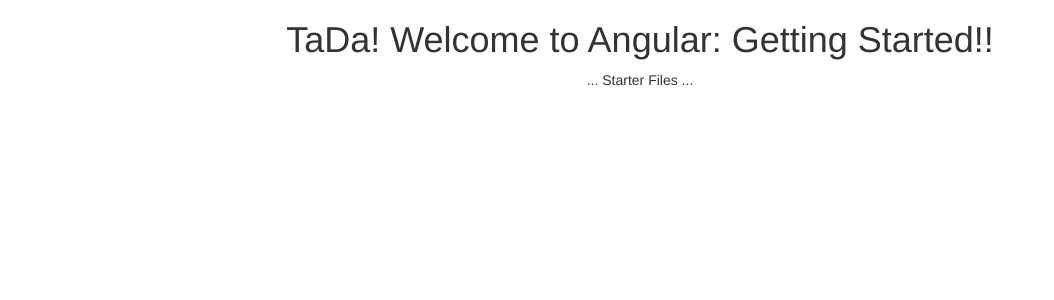
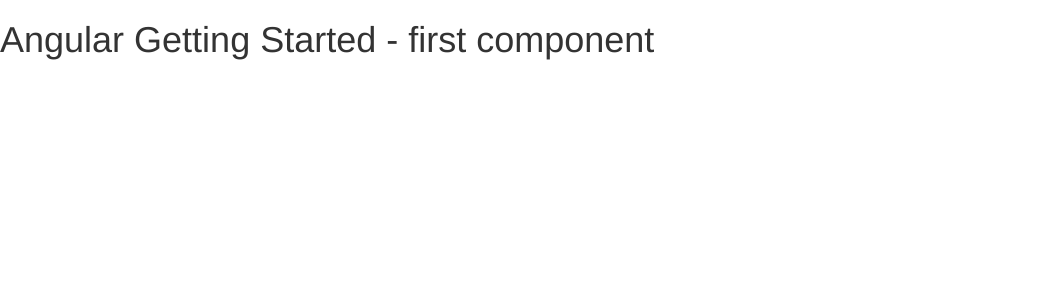
Before and after one commit to kl0sin/Pluralsight, an Angular app in the folder Path/Angular/Angular - Getting Started/: page / in a window 1280 px wide. Shown: the top 300 px of the page, without its empty margins (0-1054 px from the left). Built offline with nearby package versions, Linux system fonts and the light colour scheme.

Commit message:
Introduction to Components - complete

```diff
--- a/Path/Angular/Angular - Getting Started/src/app/app.component.ts
+++ b/Path/Angular/Angular - Getting Started/src/app/app.component.ts
@@ -1,10 +1,14 @@
 import { Component } from '@angular/core';
-
 @Component({
   selector: 'pm-root',
-  templateUrl: './app.component.html',
-  styleUrls: ['./app.component.css']
+  template:
+  `
+  <div>
+    <h1>{{pageTitle}}</h1>
+  </div>
+  `
 })
+
 export class AppComponent {
-  title = 'Angular: Getting Started';
+  pageTitle: string = "Angular Getting Started - first component";
 }
```
Also changed, not shown: Path/Angular/Angular - Getting Started/src/app/app.module.ts (+4 -10 lines).
